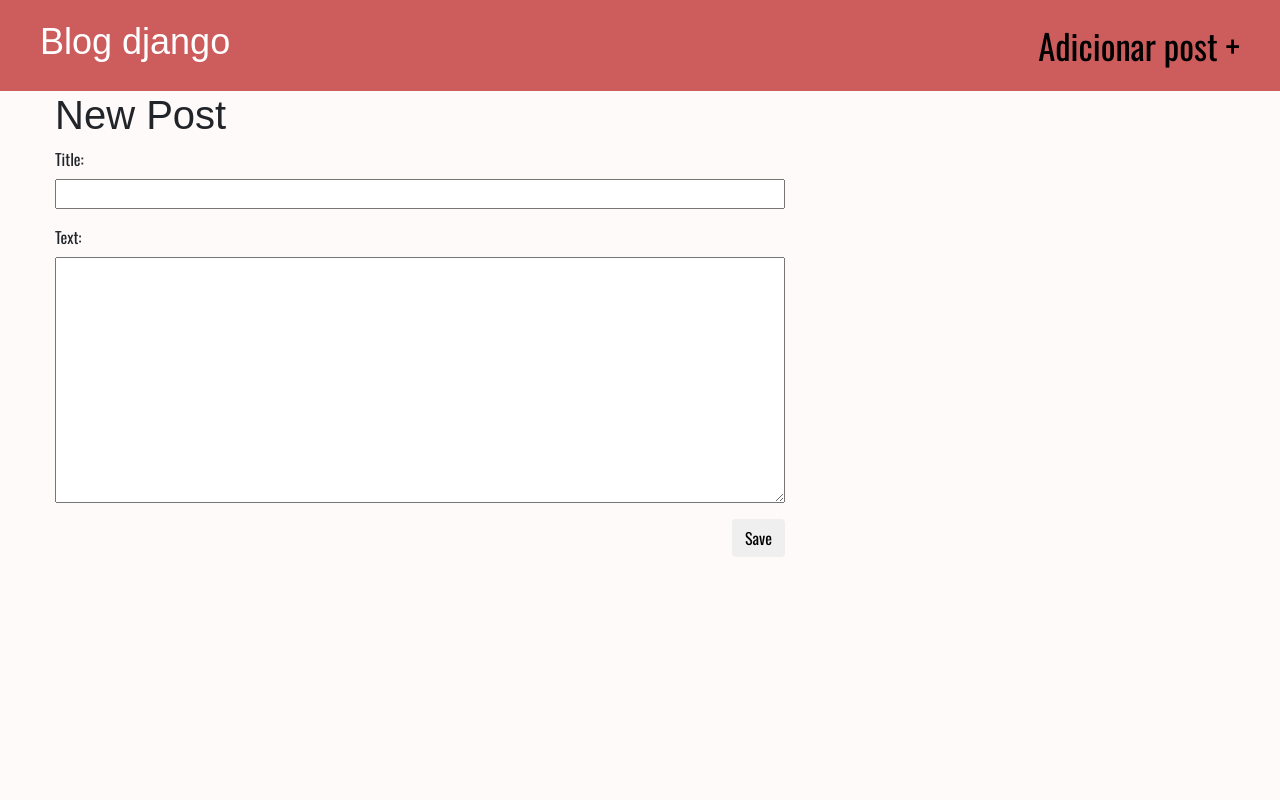
After one commit to milla2019costa/meuBlog, a Django app: page /post/new in a window 1280 px wide. The commit adds this page. Run offline with Django 3.2, Linux system fonts and the light colour scheme; some libraries are stand-ins or nearby versions.

Commit message:
alteração dia 03/06

```diff
--- /dev/null
+++ b/blog/forms.py
@@ -0,0 +1,8 @@
+from django import forms
+
+from .models import Post
+
+class PostForm(forms.ModelForm):
+    class Meta:
+        model = Post
+        fields = ('title', 'text')
--- a/blog/static/css/blog.css
+++ b/blog/static/css/blog.css
@@ -1,13 +1,16 @@
 
 body{
      background-color: #FFFAFA;
-     font-family: 'Nanum Gothic', sans-serif;
+     font-family: 'Dancing Script', cursive;
+      font-family: 'Oswald', sans-serif;
     }
 
 .page-header {
      background-color: #CD5C5C;
      margin-top: 0;
      padding: 20px 20px 20px 40px;
+
+
 }
 
 .page-header h1, .page-header h1 a, .page-header a:visited,
--- /dev/null
+++ b/blog/templates/blog/base.html
@@ -0,0 +1,38 @@
+{% load staticfiles %}
+
+
+<html lang="pt">
+<head>
+    <meta charset="UTF-8">
+    <title>Blog Django Girls</title>
+
+    <link rel="stylesheet" href="https://stackpath.bootstrapcdn.com/bootstrap/4.1.3/css/bootstrap.min.css" integrity="sha384-MCw98/SFnGE8fJT3GXwEOngsV7Zt27NXFoaoApmYm81iuXoPkFOJwJ8ERdknLPMO" crossorigin="anonymous">
+
+    <link href="https://fonts.googleapis.com/css?family=Dancing+Script|Oswald&display=swap" rel="stylesheet">
+    <link rel="stylesheet" href="{% static 'css/blog.css' %}">
+
+</head>
+<body>
+
+<div class="page-header">
+    <a href="{% url 'post_new' %}" class=" top-menu">
+        <span class="glyphicon glyphicon-plus ">Adicionar post +</span></a>
+    <h1><a href="/">Blog django</a></h1>
+
+</div>
+
+
+<div class="content container">
+    <div class="row">
+        <div class="col-md-8">
+            {% block content %}
+            {% endblock %}
+
+        </div>
+
+    </div>
+
+</div>
+
+</body>
+</html>
--- /dev/null
+++ b/blog/templates/blog/post_edit.html
@@ -0,0 +1,10 @@
+{% extends 'blog/base.html' %}
+
+{% block content %}
+
+    <h1>New Post</h1>
+    <form  method="post" class="post-form"> {% csrf_token %}
+        {{ form.as_p }}
+        <button type="submit" class="save btn btn-defauld">Save</button>
+    </form>
+{% endblock %}
--- a/blog/urls.py
+++ b/blog/urls.py
@@ -4,7 +4,8 @@ from . import views
 urlpatterns = [
     path('', views.post_list, name='post_list'),
     path('meu_blog', views.meu_blog, name='meu_blog'),
-    path('post/<int:pk>/', views.post_detail, name='post_detail')
+    path('post/<int:pk>/', views.post_detail, name='post_detail'),
+    path('post/new', views.post_new, name='post_new'),
 
 
 ]
--- a/blog/views.py
+++ b/blog/views.py
@@ -1,7 +1,7 @@
 from django.shortcuts import render, get_object_or_404
 from django.utils import timezone
 from .models import Post
-
+from .forms import PostForm
 # Create your views here.
 
 def post_list(request):
@@ -15,3 +15,7 @@ def meu_blog(request):
 def post_detail(request, pk):
     post = get_object_or_404(Post, pk=pk)
     return render(request, 'blog/post_detail.html', {'post':post})
+
+def post_new (request):
+    form  = PostForm()
+    return render(request, 'blog/post_edit.html', {'form': form})
```
Also changed, not shown: blog/templates/blog/post_detail.html (+3 -14 lines), blog/templates/blog/post_list.html (+3 -32 lines).
